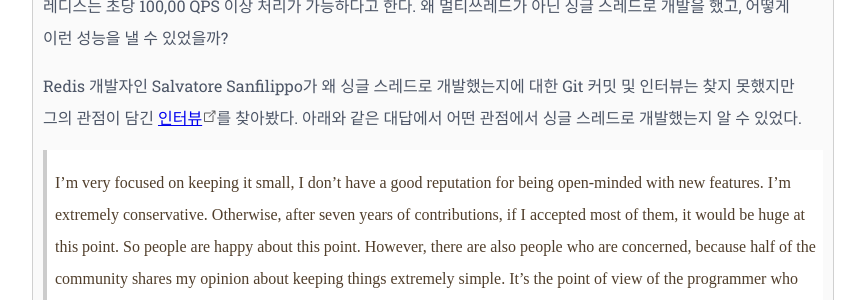
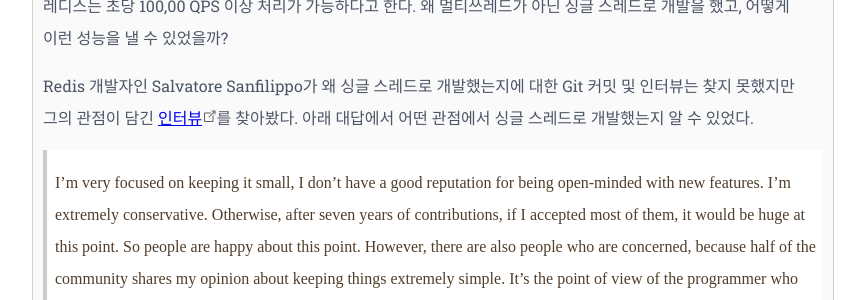
Before and after one commit to dgnppr/dgnppr.github.io, a Jekyll site: the page built from _wiki/essay/01_why_redis_single_threaded.md, in a window 1280 px wide and 900 px high, scrolled down 305 px. Shown: the part 153-453 px from the top of the window, without its empty margins (207-1072 px from the left). Built offline with Jekyll 4.4.1, drawn with Linux system fonts in a browser that asks for light colours; comment, search, counter and statistics services are not loaded.

Commit message:
Modify why redis is single-threaded

```diff
--- a/_wiki/essay/01_why_redis_single_threaded.md
+++ b/_wiki/essay/01_why_redis_single_threaded.md
@@ -19,7 +19,7 @@
 레디스는 초당 100,00 QPS 이상 처리가 가능하다고 한다. 왜 멀티쓰레드가 아닌 싱글 스레드로 개발을 했고, 어떻게 이런 성능을 낼 수 있었을까?
 
 Redis 개발자인 Salvatore Sanfilippo가 왜 싱글 스레드로 개발했는지에 대한 Git 커밋 및 인터뷰는 찾지 못했지만 그의 관점이 담긴 [인터뷰](https://venturebeat.com/dev/redis-creator)를 찾아봤다.
-아래와 같은 대답에서 어떤 관점에서 싱글 스레드로 개발했는지 알 수 있었다.
+아래 대답에서 어떤 관점에서 싱글 스레드로 개발했는지 알 수 있었다.
 
 > I’m very focused on keeping it small, I don’t have a good reputation for being open-minded with new features. I’m extremely conservative. Otherwise, after seven years of contributions, if I accepted most of them, it would be huge at this point. So people are happy about this point. However, there are also people who are concerned, because half of the community shares my opinion about keeping things extremely simple. It’s the point of view of the programmer who believes in [the system] not being able to cope with complexity. That’s my point of view and the point of view of many other programmers at the moment. People are realizing that complex systems — you can make whatever effort to make them work, but they have lots of unexpected side effects when you’re in production and you start to mix one complex system with another complex system. They fail in ways that you could never imagine. To keep things simple is good. The community is worried about modules starting some trend of complexity in Redis.
 
```
